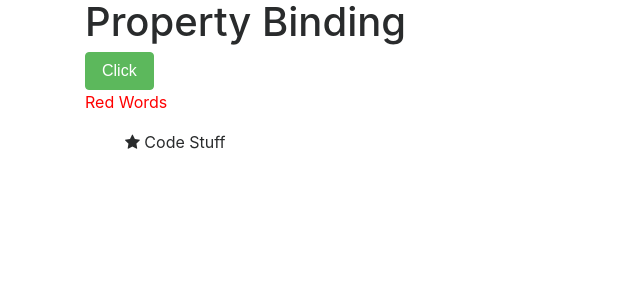
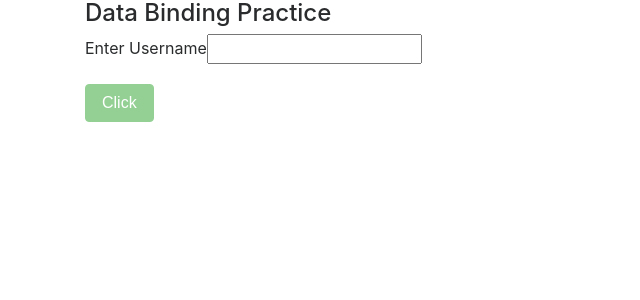
Before and after one commit to niblux/angPlayground, an Angular app: page / in a window 1280 px wide. Shown: the top 300 px of the page, without its empty margins (0-640 px from the left). Built offline with nearby package versions, Linux system fonts and the light colour scheme.

Commit message:
'databinding covered'

```diff
--- a/src/app/app.component.html
+++ b/src/app/app.component.html
@@ -1,2 +1,4 @@
 
-<app-server-component></app-server-component>
+<!-- <app-server-component></app-server-component> -->
+
+<app-data-binding></app-data-binding>
--- /dev/null
+++ b/src/app/data-binding/data-binding.component.html
@@ -0,0 +1,15 @@
+
+<div class="container">
+  <div class="row">
+    <div class="col-sm-12">
+      <h4>Data Binding Practice</h4>
+    </div>
+    <hr>
+    <div class="col-sm-12">
+      <label for="username">Enter Username</label>
+      <input type="text" name="username" [(ngModel)]="username">
+      <p>{{ username }}</p>
+      <button class="btn btn-success" (click)="username = ''" [disabled]="username === ''">Click</button>
+    </div>
+  </div>
+</div>
--- /dev/null
+++ b/src/app/data-binding/data-binding.component.ts
@@ -0,0 +1,18 @@
+import { Component, OnInit } from '@angular/core';
+
+@Component({
+  selector: 'app-data-binding',
+  templateUrl: './data-binding.component.html',
+  styleUrls: ['./data-binding.component.css']
+})
+export class DataBindingComponent implements OnInit {
+
+  username: string = '';
+  isEmpty : boolean;
+
+  constructor() { }
+
+  ngOnInit() {
+  }
+
+}
--- a/src/app/server-component/server-component.component.html
+++ b/src/app/server-component/server-component.component.html
@@ -9,6 +9,9 @@
             <ul>
                 <li (click)="changeProperty()"><i class="fa" [class.fa-star]="starFilled" [class.fa-star-o]="!starFilled"></i> Code Stuff</li>
             </ul>
+            <label for="text">{{ textValue }}</label>
+            <input #name (input)="storeValue(name.value)" type="text" name="text" class="form-control">
+            <!-- <input type="text" name="text" [(ngModel)]="textValue"> -->
       </div>
     </div>
 </div>
--- a/src/app/server-component/server-component.component.ts
+++ b/src/app/server-component/server-component.component.ts
@@ -1,4 +1,5 @@
 import { Component, OnInit } from '@angular/core';
+// import { FormsModule } from '@angular/forms';
 
 @Component({
   selector: 'app-server-component',
@@ -9,6 +10,7 @@ export class ServerComponentComponent implements OnInit {
 
     starFilled: boolean;
     colour    : string  = 'red';
+    textValue : string = '';
 
     constructor() {
         setTimeout(() => {
@@ -17,7 +19,18 @@ export class ServerComponentComponent implements OnInit {
     }
 
     ngOnInit() {
+      console.log(this.textValue);
 
+    }
+
+
+    changeProperty() {
+        this.starFilled = !this.starFilled;
+    }
+
+    storeValue(eventValue: string) {
+        console.log(eventValue);
+        this.textValue = eventValue;
     }
 
 
```
Also changed, not shown: src/app/app.module.ts (+6 -2 lines), src/app/data-binding/data-binding.component.css (added), 2 other files (tests, documents, lock files or other folders).
